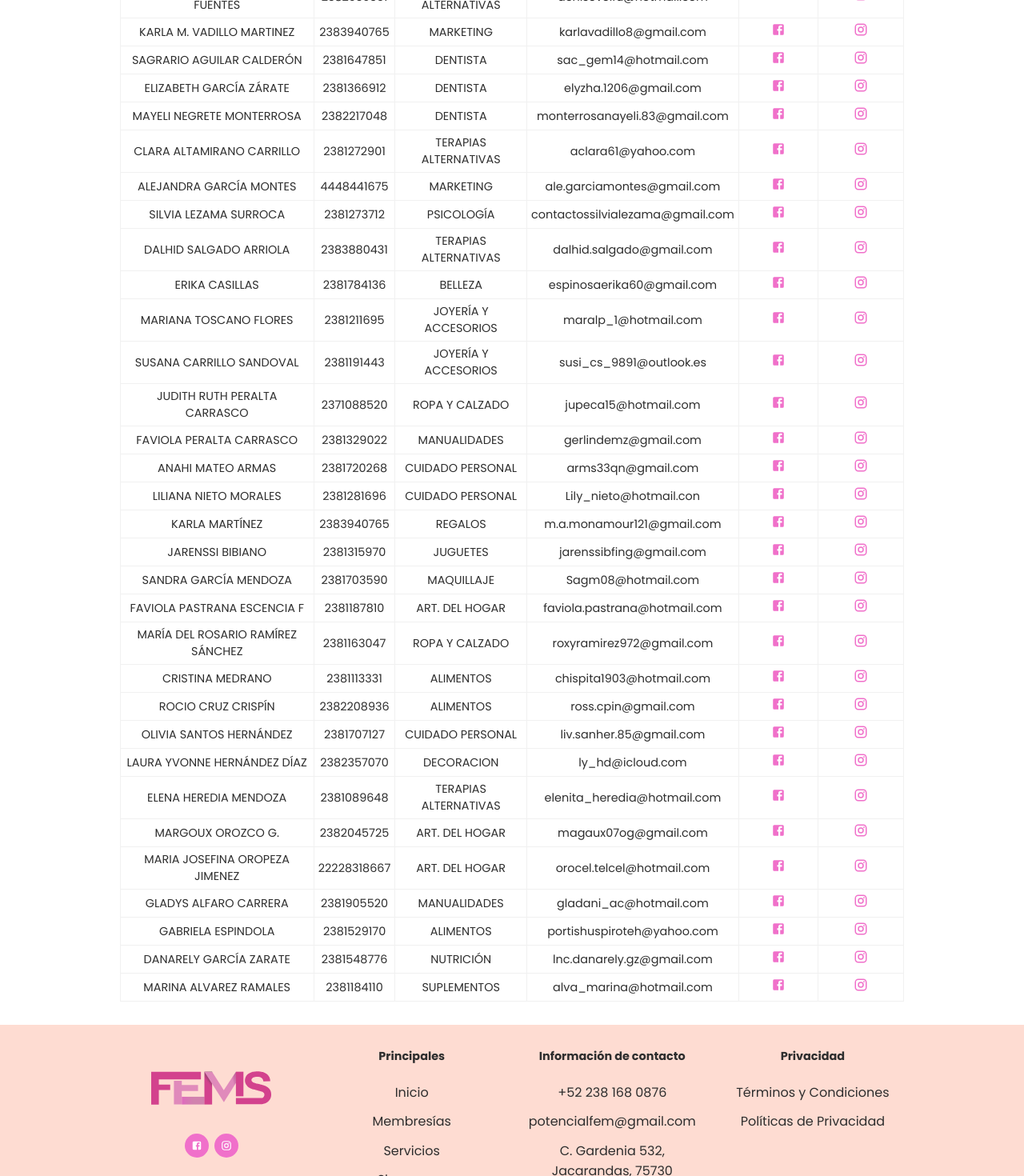
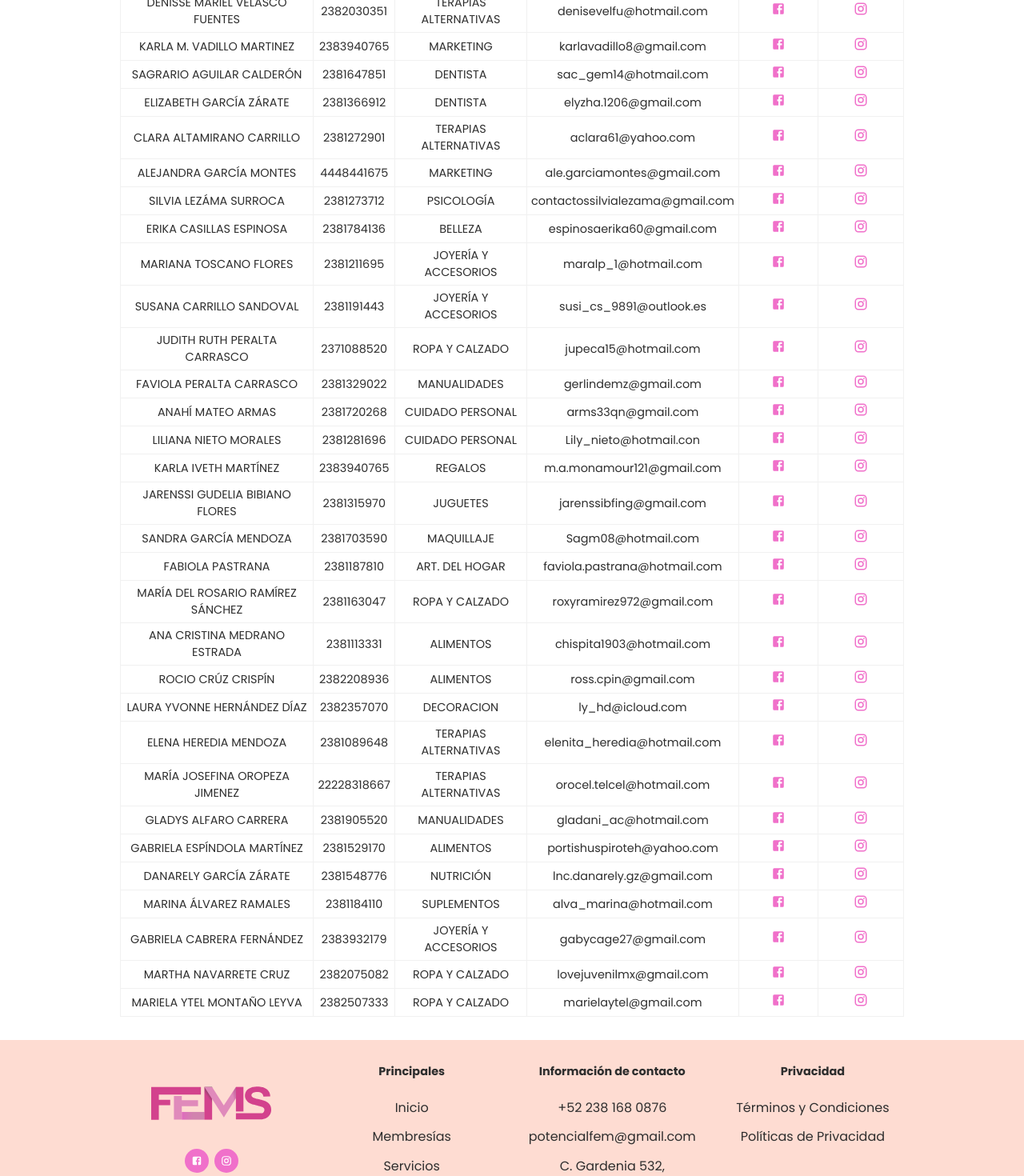
Before and after one commit to JulianBrg/fems-center, a React (Vite) app: page /directorio/socias in a window 1280 px wide. Shown: the part 680-2150 px from the top of the page at 80% size. Built offline with nearby package versions, Linux system fonts and the light colour scheme.

Commit message:
modify directory and services

```diff
--- a/src/data/allData.js
+++ b/src/data/allData.js
@@ -46,7 +46,7 @@ const allData = [
     },
     {
         _id: "3",
-        name: "AIDA YULIANA CANCINO BARQUIN",
+        name: "AIDA GIULIANA CANCINO BARQUÍN",
         phone: "2383822439",
         email: "aidacancinobarquin@gmail.com",
         social: "Fb: Aida Cancino Fb: aida Caba Insta: Healthcoah.aida Pag Web: AidaCancino.com",
@@ -62,7 +62,7 @@ const allData = [
     },
     {
         _id: "4",
-        name: "ALEJANDRA AMIEVA",
+        name: "ALEJANDRA AMIEVA OLGUÍN",
         phone: "2381681043",
         email: "aleamieva@gmail.com",
         social: "Fb: Alejandra Amieva. Insta: Amieva_Alejandra",
@@ -185,22 +185,22 @@ const allData = [
         products: "-",
         category: "Servicio",
     },
-    {
-        _id: "12",
-        name: "MAYELI NEGRETE MONTERROSA",
-        phone: "2382217048",
-        email: "monterrosanayeli.83@gmail.com",
-        social: "THE NURTURE DENTAL",
-        facebook: "https://www.facebook.com/thenurturedentalth",
-        instagram:
-            "https://instagram.com/nurturedentalth?igshid=OGQ5ZDc2ODk2ZA==",
-        service: "DENTISTA",
-        rating: "4.9",
-        img: "-",
-        logo: "-",
-        products: "-",
-        category: "Servicio",
-    },
+    // {
+    //     _id: "12",
+    //     name: "MAYELI NEGRETE MONTERROSA",
+    //     phone: "2382217048",
+    //     email: "monterrosanayeli.83@gmail.com",
+    //     social: "THE NURTURE DENTAL",
+    //     facebook: "https://www.facebook.com/thenurturedentalth",
+    //     instagram:
+    //         "https://instagram.com/nurturedentalth?igshid=OGQ5ZDc2ODk2ZA==",
+    //     service: "DENTISTA",
+    //     rating: "4.9",
+    //     img: "-",
+    //     logo: "-",
+    //     products: "-",
+    //     category: "Servicio",
+    // },
     {
         _id: "13",
         name: "CLARA ALTAMIRANO CARRILLO",
@@ -234,7 +234,7 @@ const allData = [
     },
     {
         _id: "15",
-        name: "SILVIA LEZAMA SURROCA",
+        name: "SILVIA LEZÁMA SURROCA",
         phone: "2381273712",
         email: "contactossilvialezama@gmail.com",
         social: "PSICOLOGA SILVANA LEZAMA",
@@ -247,25 +247,25 @@ const allData = [
         products: "-",
         category: "Servicio",
     },
-    {
-        _id: "16",
-        name: "DALHID SALGADO ARRIOLA",
-        phone: "2383880431",
-        email: "dalhid.salgado@gmail.com ",
-        social: "insta DAL.EN.CONCIENCIA",
-        facebook: "-",
-        instagram:
-            "https://instagram.com/dal.en.consciencia?igshid=OGQ5ZDc2ODk2ZA==",
-        service: "TERAPIAS ALTERNATIVAS",
-        rating: "4.9",
-        img: "-",
-        logo: "-",
-        products: "-",
-        category: "Servicio",
-    },
+    // {
+    //     _id: "16",
+    //     name: "DALHID SALGADO ARRIOLA",
+    //     phone: "2383880431",
+    //     email: "dalhid.salgado@gmail.com ",
+    //     social: "insta DAL.EN.CONCIENCIA",
+    //     facebook: "-",
+    //     instagram:
+    //         "https://instagram.com/dal.en.consciencia?igshid=OGQ5ZDc2ODk2ZA==",
+    //     service: "TERAPIAS ALTERNATIVAS",
+    //     rating: "4.9",
+    //     img: "-",
+    //     logo: "-",
+    //     products: "-",
+    //     category: "Servicio",
+    // },
     {
         _id: "17",
-        name: "ERIKA CASILLAS",
+        name: "ERIKA CASILLAS ESPINOSA",
         phone: "2381784136",
         email: "espinosaerika60@gmail.com",
         social: "ERIKA CASILLAS ESPINOZA",
@@ -344,7 +344,7 @@ const allData = [
     },
     {
         _id: "22",
-        name: "ANAHI MATEO ARMAS",
+        name: "ANAHÍ MATEO ARMAS",
         phone: "2381720268",
         email: "arms33qn@gmail.com",
         social: "Insta: Mazunte.th",
@@ -375,7 +375,7 @@ const allData = [
     },
     {
         _id: "24",
-        name: "KARLA MARTÍNEZ",
+        name: "KARLA IVETH MARTÍNEZ",
         phone: "2383940765",
         email: "m.a.monamour121@gmail.com",
         social: "Fb: MyA Mon Amour",
@@ -390,7 +390,7 @@ const allData = [
     },
     {
         _id: "26",
-        name: "JARENSSI BIBIANO",
+        name: "JARENSSI GUDELIA BIBIANO FLORES",
         phone: "2381315970",
         email: "jarenssibfing@gmail.com",
         social: "PINKUREDI",
@@ -421,7 +421,7 @@ const allData = [
     },
     {
         _id: "28",
-        name: "FAVIOLA PASTRANA ESCENCIA F",
+        name: "FABIOLA PASTRANA",
         phone: "2381187810",
         email: "faviola.pastrana@hotmail.com",
         social: "ESCENCIA F VELAS",
@@ -451,7 +451,7 @@ const allData = [
     },
     {
         _id: "31",
-        name: "CRISTINA MEDRANO",
+        name: "ANA CRISTINA MEDRANO ESTRADA",
         phone: "2381113331",
         email: "chispita1903@hotmail.com",
         social: "BOLIS PLIS ",
@@ -466,7 +466,7 @@ const allData = [
     },
     {
         _id: "32",
-        name: "ROCIO CRUZ CRISPÍN",
+        name: "ROCIO CRÚZ CRISPÍN",
         phone: "2382208936",
         email: "ross.cpin@gmail.com",
         social: "MANI RESPOSTERIA",
@@ -479,22 +479,22 @@ const allData = [
         products: "-",
         category: "Producto",
     },
-    {
-        _id: "33",
-        name: "OLIVIA SANTOS HERNÁNDEZ",
-        phone: "2381707127",
-        email: "liv.sanher.85@gmail.com",
-        social: "LIV SANTOS",
-        facebook:
-            "https://www.facebook.com/profile.php?id=100065125322256&mibextid=2JQ9oc",
-        instagram: "https://instagram.com/liv.sahe?igshid=OGQ5ZDc2ODk2ZA==",
-        service: "CUIDADO PERSONAL",
-        rating: "4.9",
-        img: "-",
-        logo: "-",
-        products: "-",
-        category: "Producto",
-    },
+    // {
+    //     _id: "33",
+    //     name: "OLIVIA SANTOS HERNÁNDEZ",
+    //     phone: "2381707127",
+    //     email: "liv.sanher.85@gmail.com",
+    //     social: "LIV SANTOS",
+    //     facebook:
+    //         "https://www.facebook.com/profile.php?id=100065125322256&mibextid=2JQ9oc",
+    //     instagram: "https://instagram.com/liv.sahe?igshid=OGQ5ZDc2ODk2ZA==",
+    //     service: "CUIDADO PERSONAL",
+    //     rating: "4.9",
+    //     img: "-",
+    //     logo: "-",
+    //     products: "-",
+    //     category: "Producto",
+    // },
     {
         _id: "36",
         name: "LAURA YVONNE HERNÁNDEZ DÍAZ",
@@ -526,30 +526,30 @@ const allData = [
         products: "-",
         category: "Servicio",
     },
-    {
-        _id: "38",
-        name: "MARGOUX OROZCO G.",
-        phone: "2382045725",
-        email: "magaux07og@gmail.com",
-        social: "ACOMPAÑAMIENTO ACADEMICO (MISS MARGOUX OROZCO)",
-        facebook: "https://www.facebook.com/elchayotaso?mibextid=2JQ9oc",
-        instagram: "-",
-        service: "ART. DEL HOGAR ",
-        rating: "4.9",
-        img: "-",
-        logo: "-",
-        products: "-",
-        category: "Producto",
-    },
+    // {
+    //     _id: "38",
+    //     name: "MARGOUX OROZCO G.",
+    //     phone: "2382045725",
+    //     email: "magaux07og@gmail.com",
+    //     social: "ACOMPAÑAMIENTO ACADEMICO (MISS MARGOUX OROZCO)",
+    //     facebook: "https://www.facebook.com/elchayotaso?mibextid=2JQ9oc",
+    //     instagram: "-",
+    //     service: "ART. DEL HOGAR ",
+    //     rating: "4.9",
+    //     img: "-",
+    //     logo: "-",
+    //     products: "-",
+    //     category: "Producto",
+    // },
     {
         _id: "39",
-        name: "MARIA JOSEFINA OROPEZA JIMENEZ",
+        name: "MARÍA JOSEFINA OROPEZA JIMENEZ",
         phone: "22228318667",
         email: "orocel.telcel@hotmail.com",
         social: "zudga_kids_home",
         facebook: "https://www.facebook.com/profile.php?id=100063525460232",
         instagram: "https://www.instagram.com/zudga_kids_home/",
-        service: "ART. DEL HOGAR ",
+        service: "TERAPIAS ALTERNATIVAS",
         rating: "4.9",
         img: "-",
         logo: "-",
@@ -573,7 +573,7 @@ const allData = [
     },
     {
         _id: "41",
-        name: "GABRIELA ESPINDOLA",
+        name: "GABRIELA ESPÍNDOLA MARTÍNEZ",
         phone: "2381529170",
         email: "portishuspiroteh@yahoo.com",
         social: "Por Ti Shuspiro",
@@ -588,7 +588,7 @@ const allData = [
     },
     {
         _id: "42",
-        name: "DANARELY GARCÍA ZARATE",
+        name: "DANARELY GARCÍA ZÁRATE",
         phone: "2381548776",
         email: "lnc.danarely.gz@gmail.com",
         social: "-",
@@ -604,7 +604,7 @@ const allData = [
     },
     {
         _id: "43",
-        name: "MARINA ALVAREZ RAMALES",
+        name: "MARINA ÁLVAREZ RAMALES",
         phone: "2381184110",
         email: "alva_marina@hotmail.com",
         social: "Amway",
@@ -617,5 +617,68 @@ const allData = [
         products: "-",
         category: "Producto",
     },
+    // {
+    //     _id: "44",
+    //     name: "DONAJI",
+    //     phone: "",
+    //     email: "",
+    //     social: "",
+    //     facebook: "-",
+    //     instagram: "-",
+    //     service: "TERAPIAS ALTERNATIVAS",
+    //     rating: "4.9",
+    //     img: "-",
+    //     logo: "-",
+    //     products: "-",
+    //     category: "Servicio",
+    // },
+    {
+        _id: "45",
+        name: "GABRIELA CABRERA FERNÁNDEZ",
+        phone: "2383932179",
+        email: "gabycage27@gmail.com",
+        social: "Jade Rodriguez",
+        facebook:
+            "https://www.facebook.com/people/Jade-Rodriguez/pfbid02PFgLttKTpVFprn7X8ioZXqu6Dh1BqGraMva96cmgmri9ZvMBMLeAUQe1CeCdyx2cl/?mibextid=ZbWKwL",
+        instagram: "-",
+        service: "JOYERÍA Y ACCESORIOS",
+        rating: "4.9",
+        img: "-",
+        logo: "-",
+        products: "-",
+        category: "Producto",
+    },
+    {
+        _id: "46",
+        name: "MARTHA NAVARRETE CRUZ",
+        phone: "2382075082",
+        email: "lovejuvenilmx@gmail.com",
+        social: "Love Juvenil",
+        facebook: "https://www.facebook.com/lovejuvenil?mibextid=ZbWKwL",
+        instagram:
+            "https://www.instagram.com/love_juvenil/?igsh=MTdkdzZnd3kxemR4dw%3D%3D",
+        service: "ROPA Y CALZADO",
+        rating: "4.9",
+        img: "-",
+        logo: "-",
+        products: "-",
+        category: "Producto",
+    },
+    {
+        _id: "47",
+        name: "MARIELA YTEL MONTAÑO LEYVA",
+        phone: "2382507333",
+        email: "marielaytel@gmail.com",
+        social: "Oh My Clothings",
+        facebook: "https://www.facebook.com/OhMyClothings?mibextid=ZbWKwL",
+        instagram:
+            "https://www.instagram.com/oh.my.clothings?igsh=ODY0Z2NhNXpuaWxi",
+        service: "ROPA Y CALZADO",
+        rating: "4.9",
+        img: "-",
+        logo: "-",
+        products: "-",
+        category: "Producto",
+    },
 ];
 export default allData;
--- a/src/data/data.js
+++ b/src/data/data.js
@@ -28,6 +28,7 @@ import logoFabiola from "../assets/logos/img20.webp";
 import logoOlivia from "../assets/logos/img21.webp";
 import logoAmway from "../assets/logos/img22.webp";
 import logoJosefina from "../assets/logos/img23.webp";
+import logoMarielaMont from "../assets/logos/logoMarielaMont.webp";
 
 //Imported images
 import sagrario from "../assets/img1.webp";
@@ -247,19 +248,19 @@ const data = [
         phone: 2382030351,
         info: [],
     },
-    {
-        id: 14,
-        img: dalhid,
-        logo: logoDalhid,
-        name: "Dalhid Salgado Arriola",
-        description: "Acreditada Barras Access",
-        paragraph:
-            "Libera tu estrés y bloqueos con nuestro servicio de Barras de Access. Te ofrecemos una técnica energética, relajante y transformadora. Barras de Access para ti.",
-        category: "Servicio",
-        productos: ["Barra de Access"],
-        phone: 2383880431,
-        info: [],
-    },
+    // {
+    //     id: 14,
+    //     img: dalhid,
+    //     logo: logoDalhid,
+    //     name: "Dalhid Salgado Arriola",
+    //     description: "Acreditada Barras Access",
+    //     paragraph:
+    //         "Libera tu estrés y bloqueos con nuestro servicio de Barras de Access. Te ofrecemos una técnica energética, relajante y transformadora. Barras de Access para ti.",
+    //     category: "Servicio",
+    //     productos: ["Barra de Access"],
+    //     phone: 2383880431,
+    //     info: [],
+    // },
     {
         id: 15,
         img: vadillo,
@@ -472,5 +473,18 @@ const data = [
         phone: 2381184110,
         info: [],
     },
+    {
+        id: 37,
+        img: logoMarielaMont,
+        logo: logoMarielaMont,
+        name: "Mariela Ytel Montaño Leyva",
+        description: "Oh My Clothings",
+        paragraph:
+            "Descubre nuestra exquisita colección de lencería elegante y cómoda. Además, explora nuestra línea de productos de cuidado personal, desde cremas hidratantes hasta fragancias irresistibles. ¡Hazte un regalo a ti misma!",
+        category: "Producto",
+        productos: ["Leceria", "Body's Mist", "Cuidado Personal"],
+        phone: 2382507333,
+        info: [],
+    },
 ];
 export default data;
```
Also changed, not shown: src/data/directory.js (+22 -22 lines), public/robots.txt, src/assets/logos/logoMarielaMont.webp (added), 1 other file (tests, documents, lock files or other folders).
